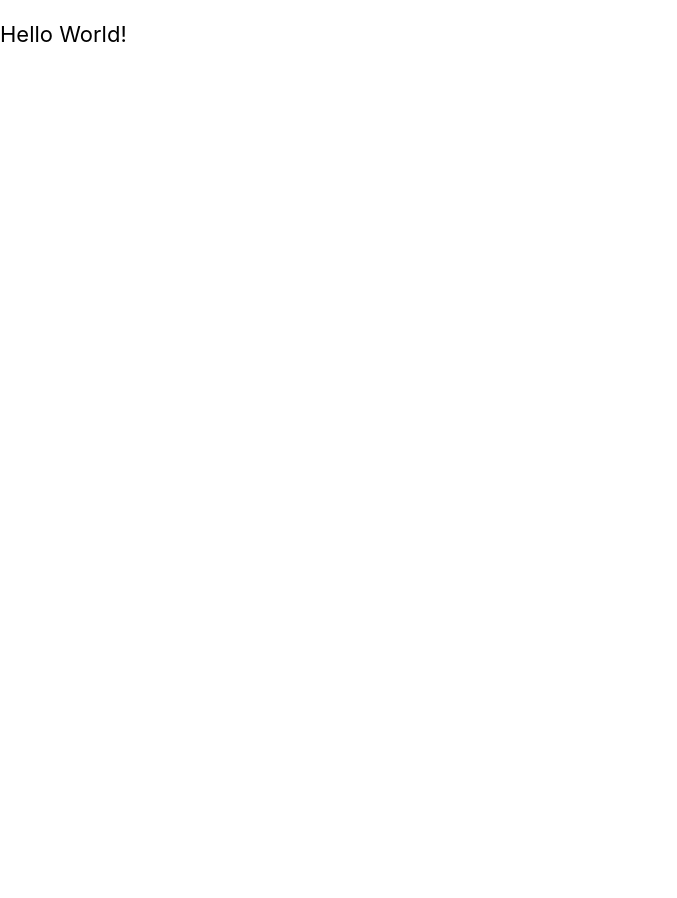
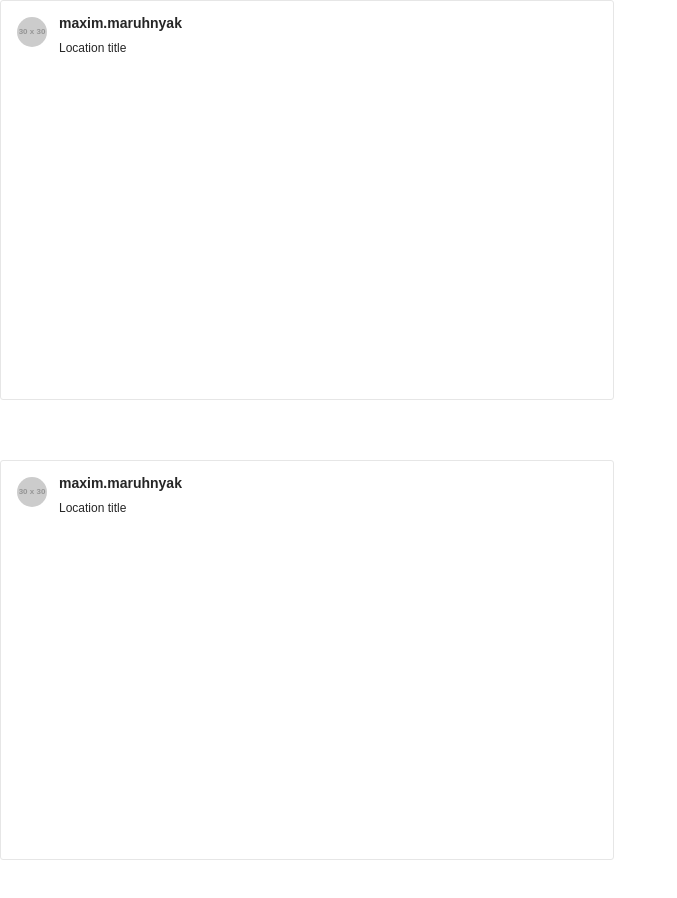
Before and after one commit to bogdosarov/photo-share-fe, a React (Create React App) app: page / in a window 1280 px wide. Shown: the top 898 px of the page, without its empty margins (0-677 px from the left). Before the commit the page ends 800 px from the top, so only its background shows below. Built offline with nearby package versions, Linux system fonts and the light colour scheme.

Commit message:
Created PostList and Post components.

```diff
--- a/package.json
+++ b/package.json
@@ -10,8 +10,11 @@
     "eslint-plugin-react": "^7.12.4",
     "husky": "^1.3.1",
     "lint-staged": "^8.1.5",
+    "lodash": "^4.17.11",
+    "node-sass": "^4.11.0",
     "prettier": "^1.16.4",
     "pretty-quick": "^1.10.0",
+    "prop-types": "^15.7.2",
     "react": "^16.8.4",
     "react-dom": "^16.8.4",
     "react-scripts": "2.1.8",
--- a/src/App.css
+++ /dev/null
@@ -1,3 +0,0 @@
-p {
-    font-size: 22px;
-}
--- a/src/App.js
+++ b/src/App.js
@@ -1,10 +1,8 @@
-import React, { Component } from 'react'
-import './App.css'
+import React from 'react'
 
-class App extends Component {
-  render() {
-    return <p>Hello World!</p>
-  }
-}
+import { PostList } from 'components/PostList/PostList'
 
-export default App
+//eslint-disable-next-line
+import styles from './App.module.scss'
+
+export const App = () => <PostList />
--- /dev/null
+++ b/src/App.module.scss
@@ -0,0 +1 @@
+@import '../node_modules/sanitize.css/sanitize.css';
--- /dev/null
+++ b/src/components/Post/Post.jsx
@@ -0,0 +1,34 @@
+import React from 'react'
+import PropTypes from 'prop-types'
+import { get } from 'lodash'
+
+import styles from './Post.module.scss'
+
+export const Post = ({ user, location }) => {
+  const userName = get(user, 'userName')
+  const userId = get(user, 'id')
+  const userImage = get(user, 'userPictureSmall')
+  const locationTitle = get(location, 'title')
+  const locationId = get(location, 'id')
+
+  return (
+    <div className={styles.wrapper}>
+      <div className={styles.postHeader}>
+        <img src={userImage} alt={userName} className={styles.profileImage} />
+        <div className={styles.links}>
+          <a href={`users/${userId}`} className={styles.profileLink}>
+            {userName}
+          </a>
+          <a href={`locations/${locationId}`} className={styles.locationLink}>
+            {locationTitle}
+          </a>
+        </div>
+      </div>
+    </div>
+  )
+}
+
+Post.propTypes = {
+  user: PropTypes.object.isRequired,
+  location: PropTypes.object.isRequired,
+}
--- /dev/null
+++ b/src/components/Post/Post.module.scss
@@ -0,0 +1,42 @@
+.wrapper {
+  margin-bottom: 60px;
+  width: 614px;
+  border: solid 1px #e6e6e6;
+  border-radius: 3px;
+  min-height: 400px; // todo: remove after Post will be done
+}
+
+.postHeader {
+  display: flex;
+  padding: 16px;
+}
+
+.profileImage {
+  width: 30px;
+  height: 30px;
+  border-radius: 50px;
+}
+
+.links {
+  display: flex;
+  flex-direction: column;
+  margin-left: 12px;
+}
+
+.profileLink {
+  margin: -4px 0 5px;
+  display: inline-block;
+  text-decoration: none;
+  font-size: 14px;
+  color: #262626;
+  font-weight: 600;
+  font-family: Arial, sans-serif;
+}
+
+.locationLink {
+  display: inline-block;
+  font-size: 12px;
+  text-decoration: none;
+  color: #262626;
+  font-family: Arial, sans-serif;
+}
--- /dev/null
+++ b/src/components/PostList/PostList.jsx
@@ -0,0 +1,45 @@
+import React from 'react'
+import PropTypes from 'prop-types'
+
+import { Post } from 'components/Post/Post'
+
+const mockPostList = [
+  {
+    id: 1,
+    user: {
+      id: 1,
+      userPictureSmall: 'https://via.placeholder.com/30',
+      userName: 'maxim.maruhnyak',
+    },
+    location: {
+      id: '1',
+      title: 'Location title',
+      link: 'https://googole.com',
+    },
+  },
+  {
+    id: 2,
+    user: {
+      id: 1,
+      userPictureSmall: 'https://via.placeholder.com/30',
+      userName: 'maxim.maruhnyak',
+    },
+    location: {
+      id: 1,
+      title: 'Location title',
+      link: 'https://googole.com',
+    },
+  },
+]
+
+export const PostList = ({ postList = mockPostList }) => (
+  <div>
+    {postList.map(post => (
+      <Post key={post.id} {...post} />
+    ))}
+  </div>
+)
+
+PostList.propTypes = {
+  postList: PropTypes.array.isRequired,
+}
--- a/src/index.css
+++ /dev/null
@@ -1,14 +0,0 @@
-body {
-  margin: 0;
-  padding: 0;
-  font-family: -apple-system, BlinkMacSystemFont, "Segoe UI", "Roboto", "Oxygen",
-    "Ubuntu", "Cantarell", "Fira Sans", "Droid Sans", "Helvetica Neue",
-    sans-serif;
-  -webkit-font-smoothing: antialiased;
-  -moz-osx-font-smoothing: grayscale;
-}
-
-code {
-  font-family: source-code-pro, Menlo, Monaco, Consolas, "Courier New",
-    monospace;
-}
--- a/src/index.js
+++ b/src/index.js
@@ -1,7 +1,6 @@
 import React from 'react'
 import ReactDOM from 'react-dom'
-import './index.css'
-import 'sanitize.css'
-import App from './App'
+
+import { App } from 'App'
 
 ReactDOM.render(<App />, document.getElementById('root'))
```
Also changed, not shown: 1 other file (tests, documents, lock files or other folders).
